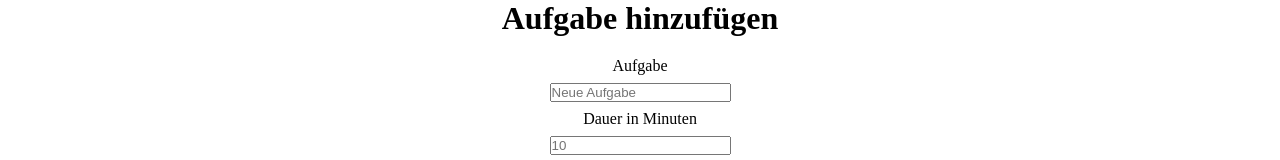
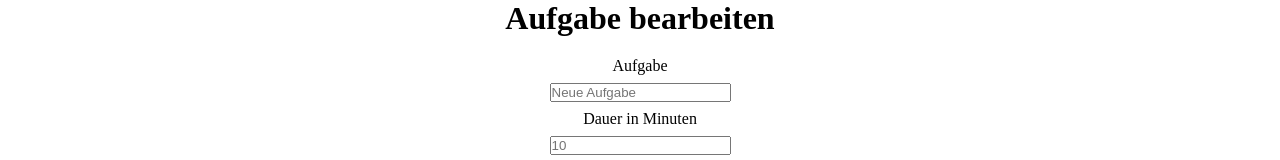
Before and after one commit to A11yship/capstone-project, a Next.js app: page /edit-task in a window 1280 px wide. Shown: the top 160 px of the page. Built offline with nearby package versions, Linux system fonts and the light colour scheme.

Commit message:
Clean edit task page

```diff
--- a/src/pages/edit-task.js
+++ b/src/pages/edit-task.js
@@ -8,7 +8,7 @@ export default function EditTask() {
 
 	return (
 		<Layout>
-			<h1>Aufgabe {query.id ? 'bearbeiten' : 'hinzufügen'}</h1>
+			<h1>Aufgabe bearbeiten</h1>
 			<Form task={query} />
 		</Layout>
 	);
--- a/src/pages/task-list.js
+++ b/src/pages/task-list.js
@@ -50,10 +50,10 @@ export default function TaskList() {
 							onClick={() =>
 								router.push(
 									{
-										pathname: '/create-task',
+										pathname: '/edit-task',
 										query: task,
 									},
-									'/create-task'
+									'/edit-task'
 								)
 							}
 						>
```
